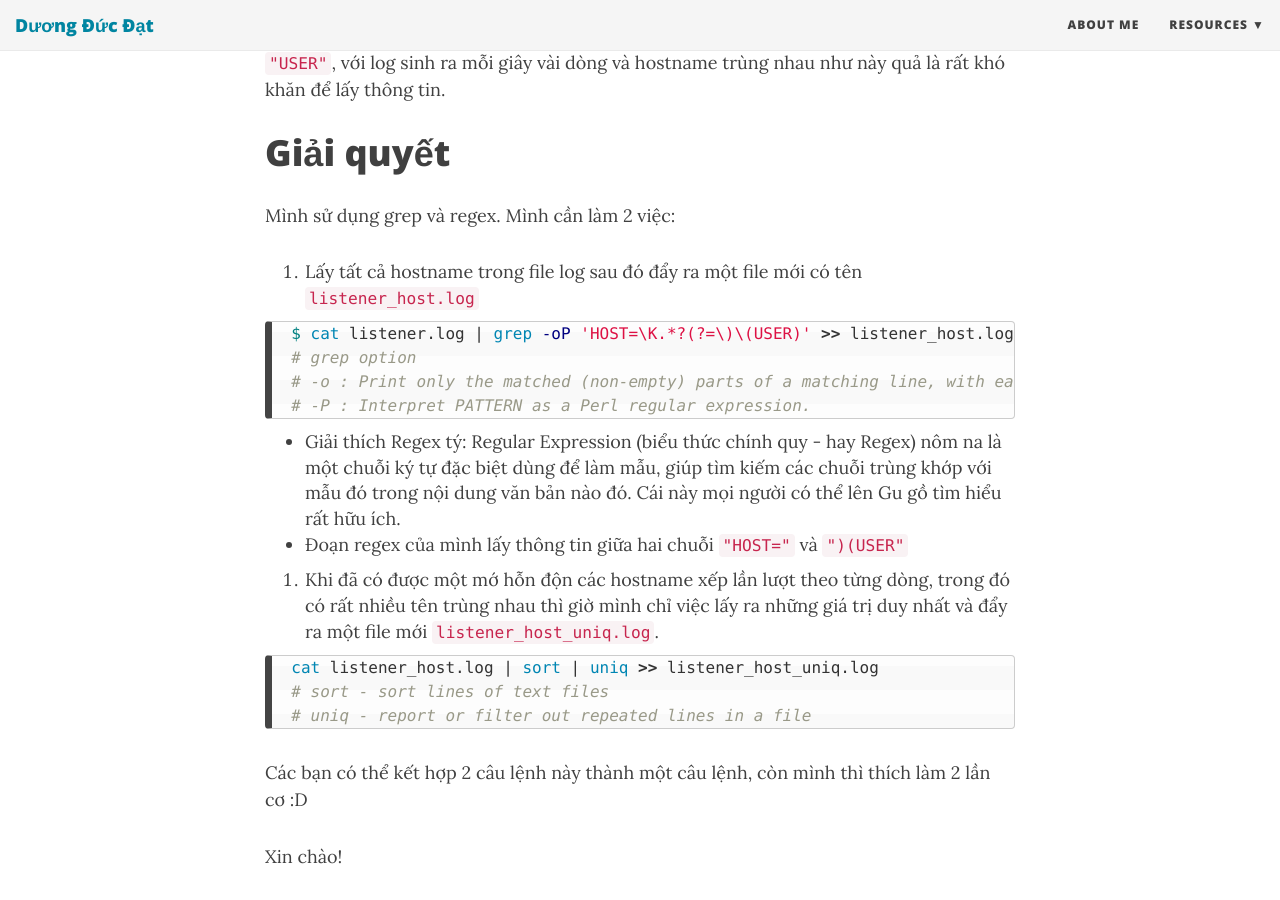
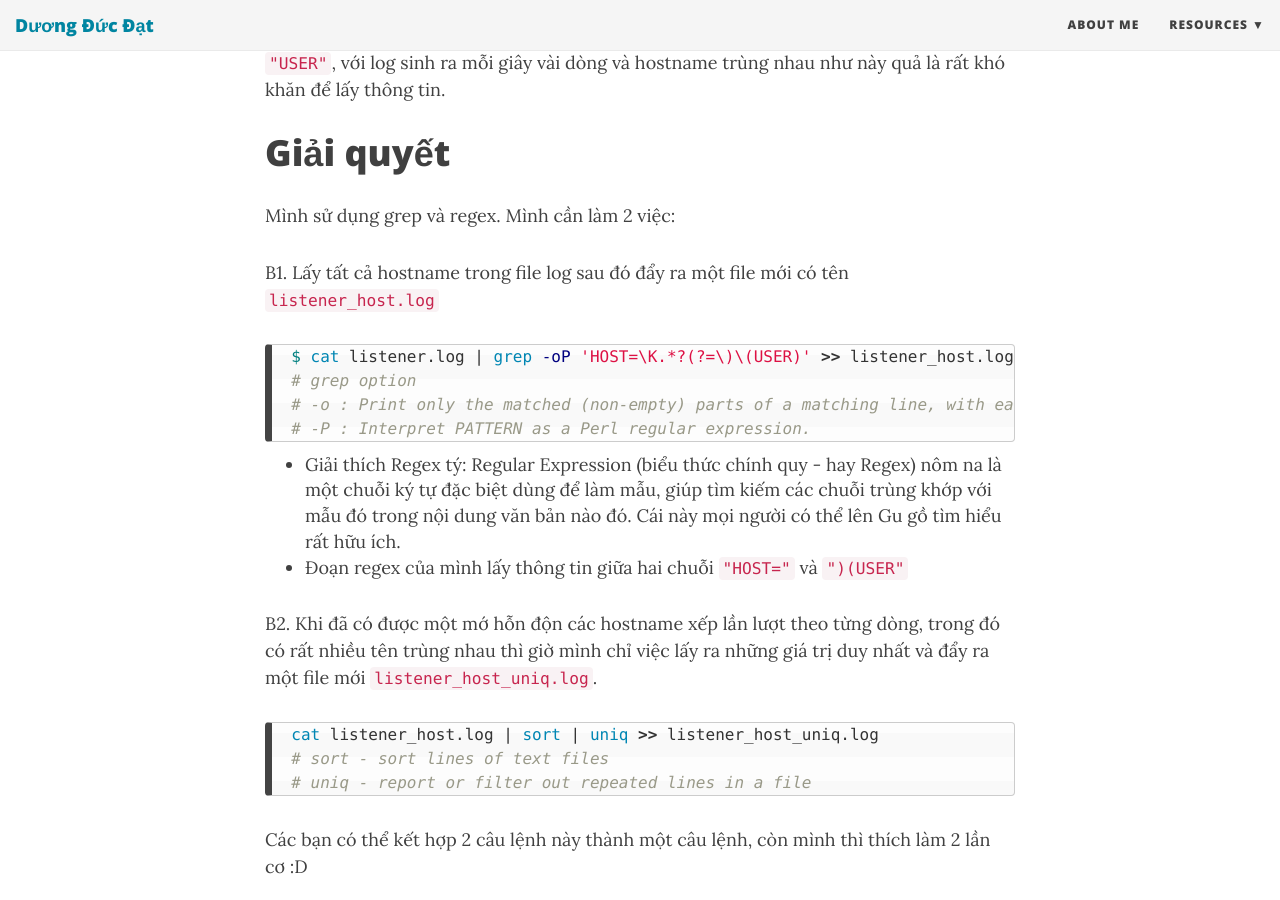
Before and after one commit to noobfromvn/noobfromvn.github.io, a Jekyll site: the page built from _posts/2017-07-05-lay-thong-tin-host-listener-log.md, in a window 1280 px wide and 900 px high, scrolled down 986 px. Built offline with Jekyll 4.4.1, drawn with Linux system fonts in a browser that asks for light colours; nearby versions of some CDN libraries; comment, search, counter and statistics services are not loaded.

````diff
--- a/_posts/2017-07-05-lay-thong-tin-host-listener-log.md
+++ b/_posts/2017-07-05-lay-thong-tin-host-listener-log.md
@@ -29,7 +29,7 @@ Nếu lấy một cách thủ công, mình sẽ cần nhặt ra các hostname
 # Giải quyết
 Mình sử dụng grep và regex. Mình cần làm 2 việc:
 
-1. Lấy tất cả hostname trong file log sau đó đẩy ra một file mới có tên `listener_host.log`
+B1. Lấy tất cả hostname trong file log sau đó đẩy ra một file mới có tên `listener_host.log`
 
 ```sh
   $ cat listener.log | grep -oP 'HOST=\K.*?(?=\)\(USER)' >> listener_host.log
@@ -41,7 +41,7 @@ Mình sử dụng grep và regex. Mình cần làm 2 việc:
 - Đoạn regex của mình lấy thông tin giữa hai chuỗi `"HOST="` và `")(USER"`
 
 
-2. Khi đã có được một mớ hỗn độn các hostname xếp lần lượt theo từng dòng, trong đó có rất nhiều tên trùng nhau thì giờ mình chỉ việc lấy ra những giá trị duy nhất và đẩy ra một file mới `listener_host_uniq.log`.
+B2. Khi đã có được một mớ hỗn độn các hostname xếp lần lượt theo từng dòng, trong đó có rất nhiều tên trùng nhau thì giờ mình chỉ việc lấy ra những giá trị duy nhất và đẩy ra một file mới `listener_host_uniq.log`.
 
 ```sh
   cat listener_host.log | sort | uniq >> listener_host_uniq.log
````
